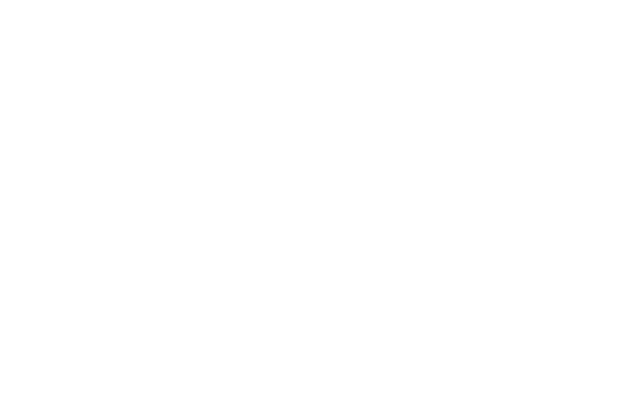
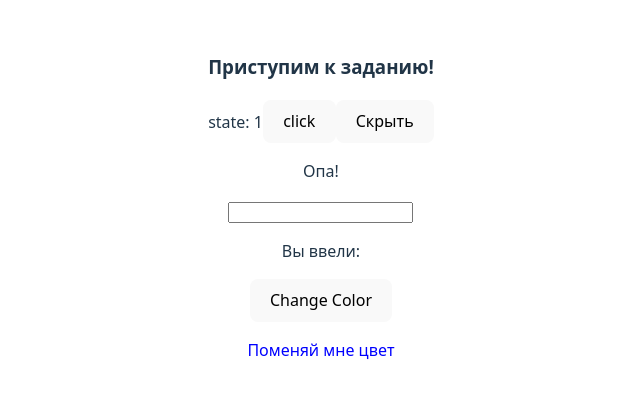
Before and after one commit to Mirsav/tasks, a React (Vite) app: page / in a window 1280 px wide. Shown: the part 194-592 px from the top of the page, without its empty margins (319-959 px from the left). Built offline with nearby package versions, Linux system fonts and the light colour scheme.

Commit message:
adding component

```diff
--- a/src/App.jsx
+++ b/src/App.jsx
@@ -1,14 +1,29 @@
-import { useState } from 'react'
+import { useState} from 'react'
 import reactLogo from './assets/react.svg'
 import viteLogo from '/vite.svg'
 import './App.css'
+import But from './But.jsx'
 
-function App() {
+const App = () => {
+  const [numb, setState] = useState(1)
+  const [showHide, setShowHide] = useState(true)
+  const [text, setText] = useState('')
+  const [color, setColor] = useState('blue')
+  const style={color: color}
 
   return (
-    <>
+  <>
+  <But />
+  state: {numb}
+  <button onClick={() => setState(numb+1)}>click</button>
+  <button onClick={() => setShowHide(!showHide)}>{showHide ? 'Скрыть' : 'Показать'}</button>
+      {showHide && <p>Опа!</p>}
+  <p><input type='text' value={text} onChange={e=>setText(e.target.value)}/></p>
+  {<p>Вы ввели: {text}</p>}
 
-    </>
+  <p><button onClick={()=> setColor(color === 'blue' ? 'green' : 'blue')}>Change Color</button></p>
+  <p style={style}>Поменяй мне цвет</p>
+  </>
   )
 }
 
--- /dev/null
+++ b/src/But.jsx
@@ -0,0 +1,5 @@
+const But =()=>{
+    return <h3> Приступим к заданию! </h3>
+}
+
+export default But
```
